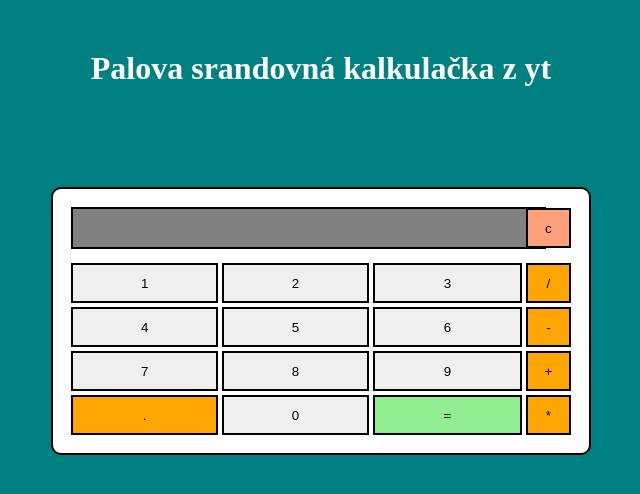
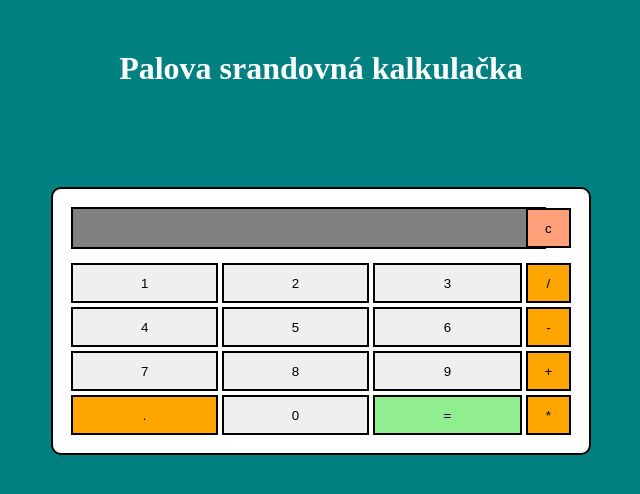
Before and after one commit to PBscript/Kalkulacka, a plain HTML site: page index.html in a window 1280 px wide. Shown: the whole page, without its empty margins (319-959 px from the left). Drawn offline with Linux system fonts and the light colour scheme.

Commit message:
Update index.html
Update heading

```diff
--- a/index.html
+++ b/index.html
@@ -7,7 +7,7 @@
   <title>Document</title>
 </head>
 <body>
-  <h1>Palova srandovná kalkulačka z yt</h1>
+  <h1>Palova srandovná kalkulačka</h1>
   <div class="container">
     <table>
       <tr>
```
